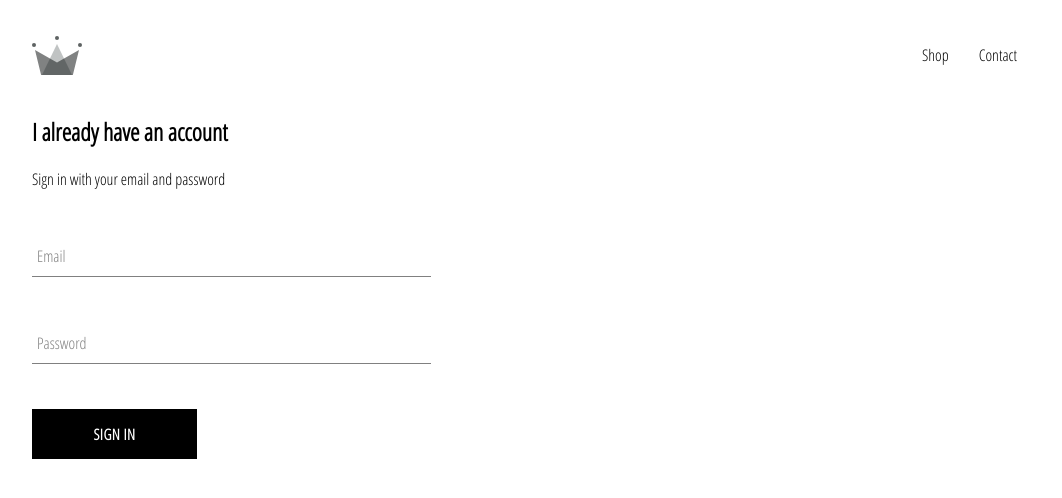
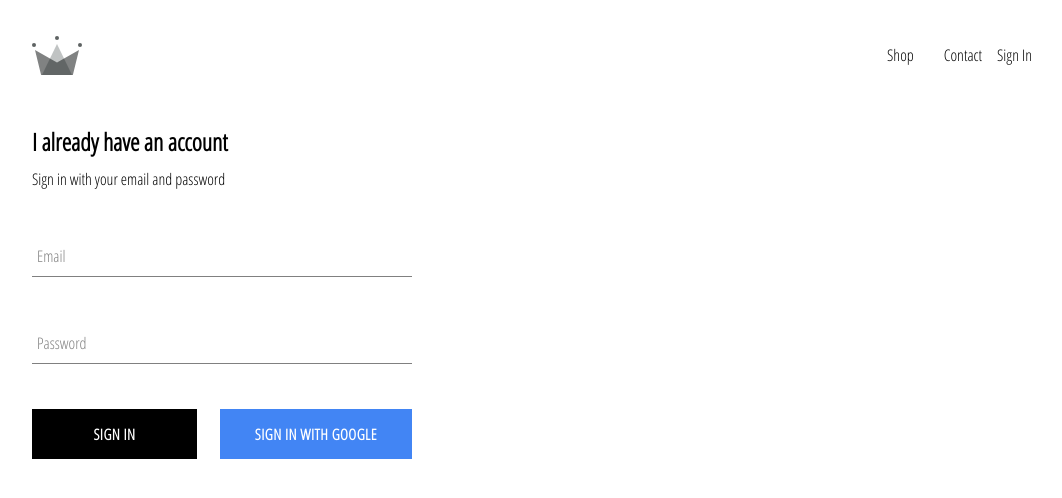
Before and after one commit to fire-mori/crwn-clothing, a React (Create React App) app: page /signin in a window 1280 px wide. Shown: the top 498 px of the page, without its empty margins (108-1170 px from the left). Built offline with nearby package versions, Linux system fonts and the light colour scheme; no server answers; the HTML template or start-up script is replaced by a standard one.

Commit message:
integrate firebase into application, wire up sign in component with google

```diff
--- a/package.json
+++ b/package.json
@@ -6,6 +6,7 @@
     "@testing-library/jest-dom": "^5.11.4",
     "@testing-library/react": "^11.1.0",
     "@testing-library/user-event": "^12.1.10",
+    "firebase": "^8.8.1",
     "node-sass": "^6.0.1",
     "react": "^17.0.1",
     "react-dom": "^17.0.1",
--- a/src/App.css
+++ b/src/App.css
@@ -7,3 +7,7 @@ a {
   text-decoration: none;
   color: black;
 }
+
+* {
+  box-sizing: border-box;
+}
--- a/src/App.js
+++ b/src/App.js
@@ -5,11 +5,27 @@ import HomePage from './pages/homepage/homepage.component';
 import ShopPage from './pages/shop/shop.component';
 import Header from './components/header/header.component';
 import SignInAndSignUpPage from './pages/sign-in-and-sign-up/sign-in-and-sign-up.component';
+import { auth } from './firebase/firebase.utils';
 
-function App() {
+class App extends React.Component {
+  constructor() {
+    super();
+    this.state = {
+      currentUser: null,
+    };
+  }
+
+  componentDidMount() {
+    auth.onAuthStateChanged((user) => {
+      this.setState({ currentUser: user });
+    });
+  }
+
+  render() {
+    const { currentUser } = this.state;
     return (
       <div>
-      <Header />
+        <Header currentUser={currentUser} />
         <Switch>
           <Route component={HomePage} path="/" exact />
           <Route component={ShopPage} path="/shop" />
@@ -18,5 +34,6 @@ function App() {
       </div>
     );
   }
+}
 
 export default App;
--- a/src/components/custom-button/custom-button.component.jsx
+++ b/src/components/custom-button/custom-button.component.jsx
@@ -1,8 +1,8 @@
 import React from 'react';
 import './custom-button.styles.scss';
 
-const CustomButton = ({ children, ...buttonProps }) => (
-  <button className="custom-button" {...buttonProps}>
+const CustomButton = ({ children, isGoogleSignIn, ...buttonProps }) => (
+  <button className={`${isGoogleSignIn ? 'google-sign-in' : ''} custom-button`} {...buttonProps}>
     {children}
   </button>
 );
--- a/src/components/custom-button/custom-button.styles.scss
+++ b/src/components/custom-button/custom-button.styles.scss
@@ -19,4 +19,13 @@
     color: black;
     border: 1px solid black;
   }
+
+  &.google-sign-in {
+    background-color: #4285f4;
+    color: white;
+
+    &:hover {
+      background-color: #387ae8;
+    }
+  }
 }
--- a/src/components/header/header.component.jsx
+++ b/src/components/header/header.component.jsx
@@ -2,15 +2,27 @@ import React from 'react';
 import { Link } from 'react-router-dom';
 import './header.styles.scss';
 import { ReactComponent as Logo } from '../../assets/crown.svg';
+import { auth } from '../../firebase/firebase.utils';
 
-const Header = () => (
+const Header = ({ currentUser }) => (
   <div className="header">
     <Link className="logo-container" to="/">
       <Logo className="logo" />
     </Link>
     <div className="options">
-      <Link className="option" to="/shop">Shop</Link>
-      <Link className="option" to="/contact">Contact</Link>
+      <Link className="option" to="/shop">
+        Shop
+      </Link>
+      <Link className="option" to="/contact">
+        Contact
+      </Link>
+      {currentUser ? (
+        <div role="button" className="option" onClick={() => auth.signOut()}>
+          Sign Out
+        </div>
+      ) : (
+        <Link to="/">Sign In</Link>
+      )}
     </div>
   </div>
 );
--- a/src/components/sign-in/sign-in.component.jsx
+++ b/src/components/sign-in/sign-in.component.jsx
@@ -2,6 +2,8 @@ import React from 'react';
 import './sign-in.styles.scss';
 import FromInput from '../form-input/form-input.component';
 import CustomButton from '../custom-button/custom-button.component';
+
+import { signInWithGoogle } from '../../firebase/firebase.utils';
 
 class SignIn extends React.Component {
   constructor(props) {
@@ -48,7 +50,12 @@ class SignIn extends React.Component {
             value={password}
             required
           />
-          <CustomButton type="submit" value="Submit Form">Sign in</CustomButton>
+          <div className="buttons">
+            <CustomButton type="submit">Sign in</CustomButton>
+            <CustomButton onClick={signInWithGoogle} isGoogleSignIn>
+              Sign in with Google
+            </CustomButton>
+          </div>
         </form>
       </div>
     );
--- a/src/components/sign-in/sign-in.styles.scss
+++ b/src/components/sign-in/sign-in.styles.scss
@@ -1,3 +1,14 @@
 .sign-in {
-  width: 30vw;
+  width: 380px;
+  display: flex;
+  flex-direction: column;
+
+  .title {
+    margin: 10px 0 ;
+  }
+
+  .buttons {
+    display: flex;
+    justify-content: space-between;
+  }
 }
--- /dev/null
+++ b/src/firebase/firebase.utils.js
@@ -0,0 +1,24 @@
+import firebase from 'firebase/app';
+import 'firebase/firestore';
+import 'firebase/auth';
+
+const config = {
+  apiKey: 'AIzaSyBY_Y-qqYzfmiU4XX5YcvA-s6xQ4V5buiQ',
+  authDomain: 'crwn-db-ac995.firebaseapp.com',
+  projectId: 'crwn-db-ac995',
+  storageBucket: 'crwn-db-ac995.appspot.com',
+  messagingSenderId: '1039527553854',
+  appId: '1:1039527553854:web:7fa38a5f97c4af3a3bda6f',
+  measurementId: 'G-6JGPCK75EN',
+};
+
+firebase.initializeApp(config);
+
+export const auth = firebase.auth();
+export const firestore = firebase.firestore();
+
+const provider = new firebase.auth.GoogleAuthProvider();
+provider.setCustomParameters({ prompt: 'select_account' });
+export const signInWithGoogle = () => auth.signInWithPopup(provider);
+
+export default firebase;
```
Also changed, not shown: 1 other file (tests, documents, lock files or other folders). Lines whose indentation alone changed are shown as unchanged.
